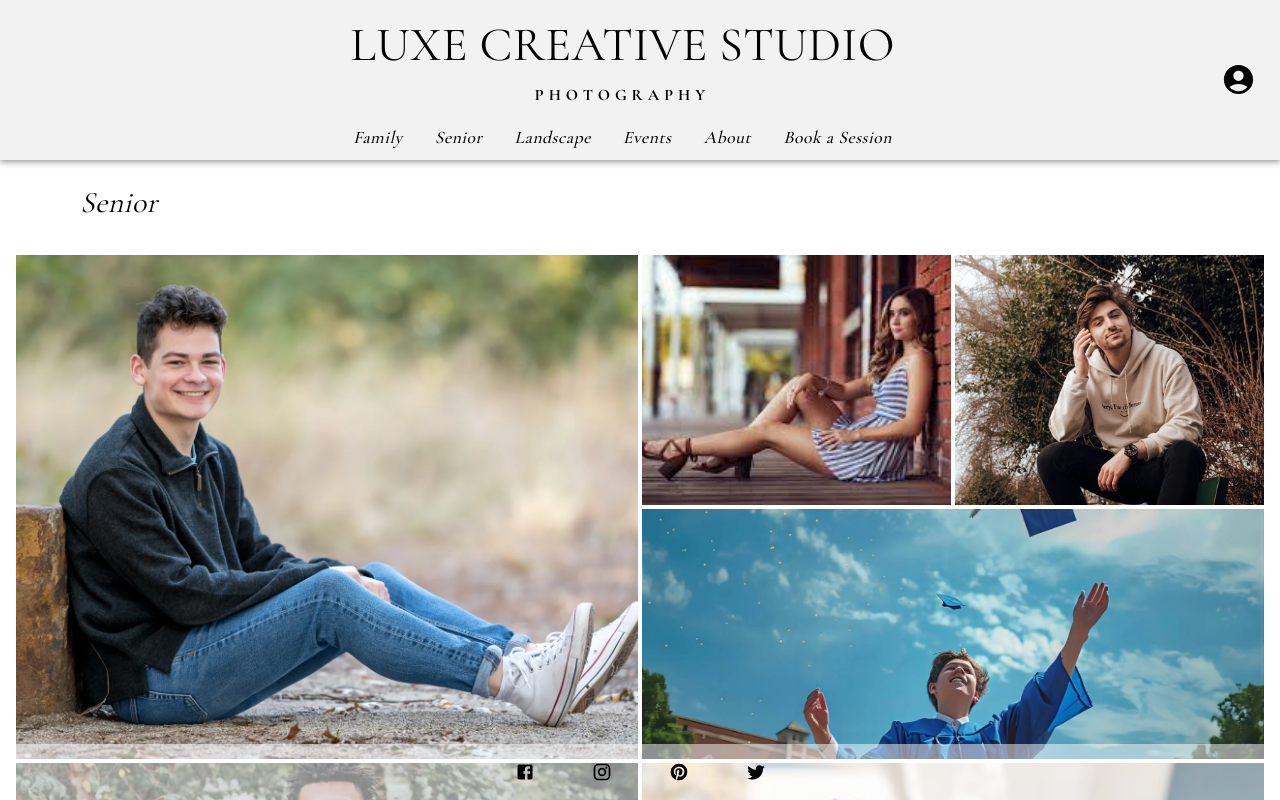
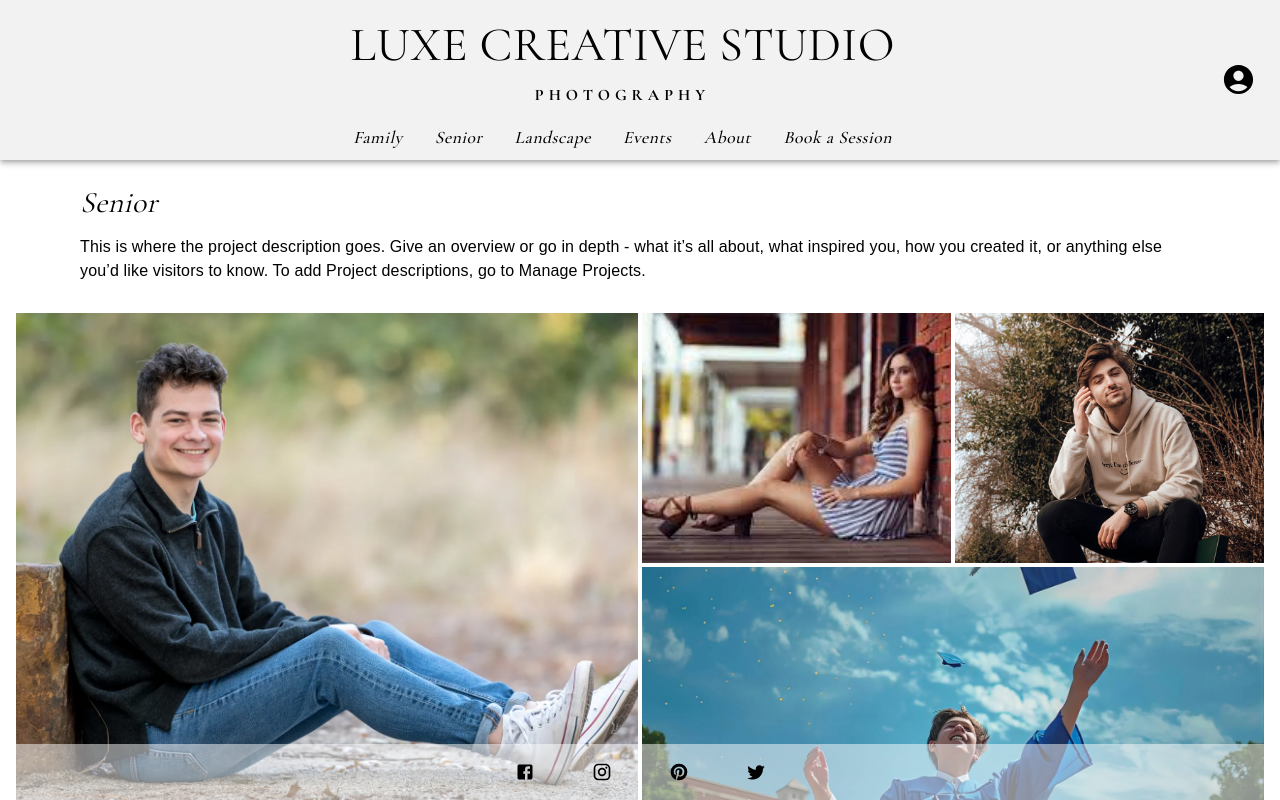
Before and after one commit to elijahmendezcs/ptfullstack, a React (Vite) app in the folder frontend/: page /senior in a window 1280 px wide. Shown: the top 800 px of the page. Built offline with nearby package versions, Linux system fonts and the light colour scheme; a web font is replaced by a local one.

Commit message:
added more text, not formatted correctly (sorry for push spam)

```diff
--- a/frontend/src/pages/Senior.jsx
+++ b/frontend/src/pages/Senior.jsx
@@ -17,6 +17,19 @@ const Senior = () => {
         Senior
       </Typography>
     </div>
+    <div className='flex flex-col items-right justify-center flex-grow px-20'>
+      <Typography
+      sx={{
+        fontFamily: '"arial"',
+        fontSize: "px",
+        fontStyle: "",
+        fontWeight: 400,
+        marginTop: "10px",
+        }}
+      >
+      This is where the project description goes. Give an overview or go in depth - what it’s all about, what inspired you, how you created it, or anything else you’d like visitors to know. To add Project descriptions, go to Manage Projects.
+      </Typography>
+    </div>
     <div className='flex items-center justify-center h-screen'>
         <ImageList />
       </div></>
```
